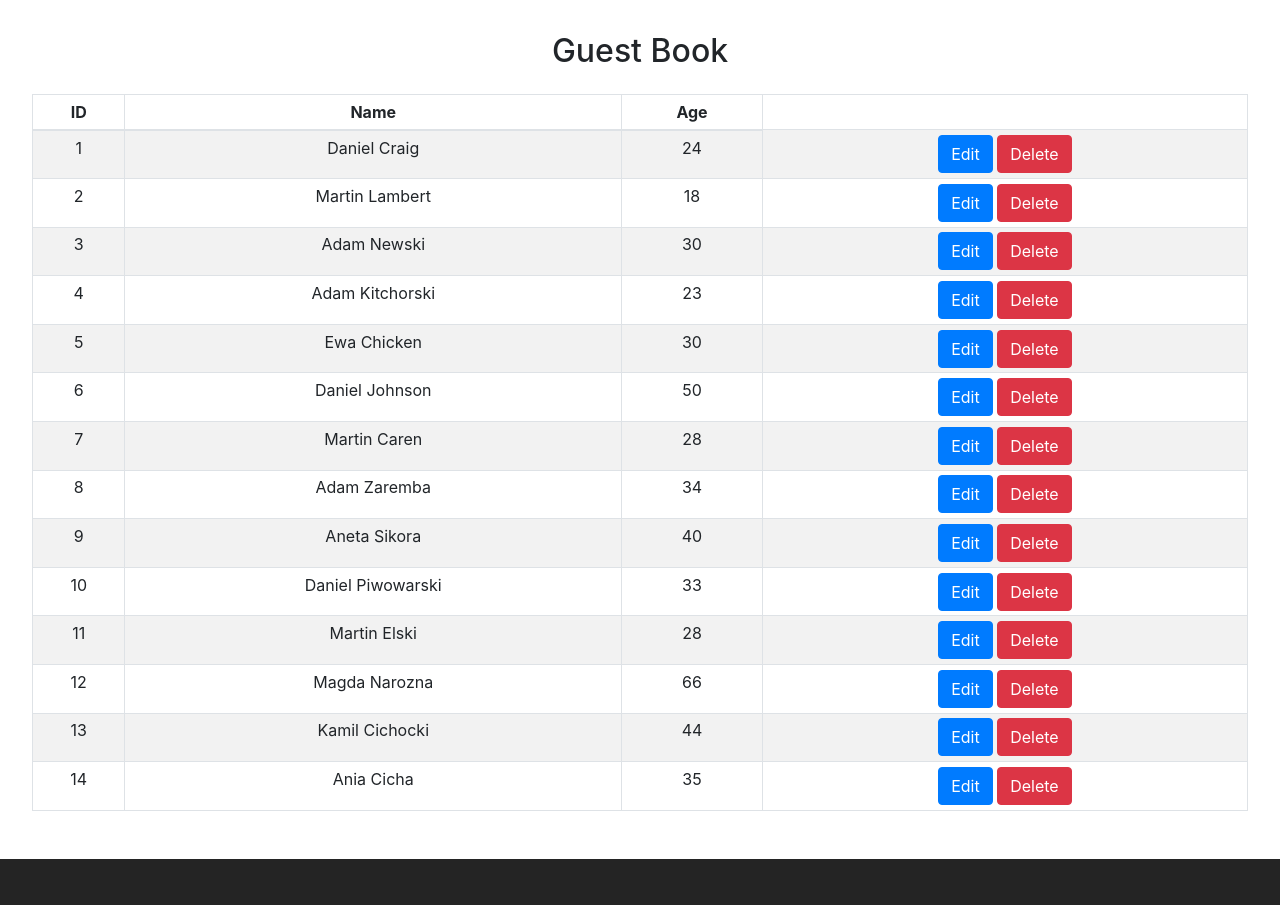
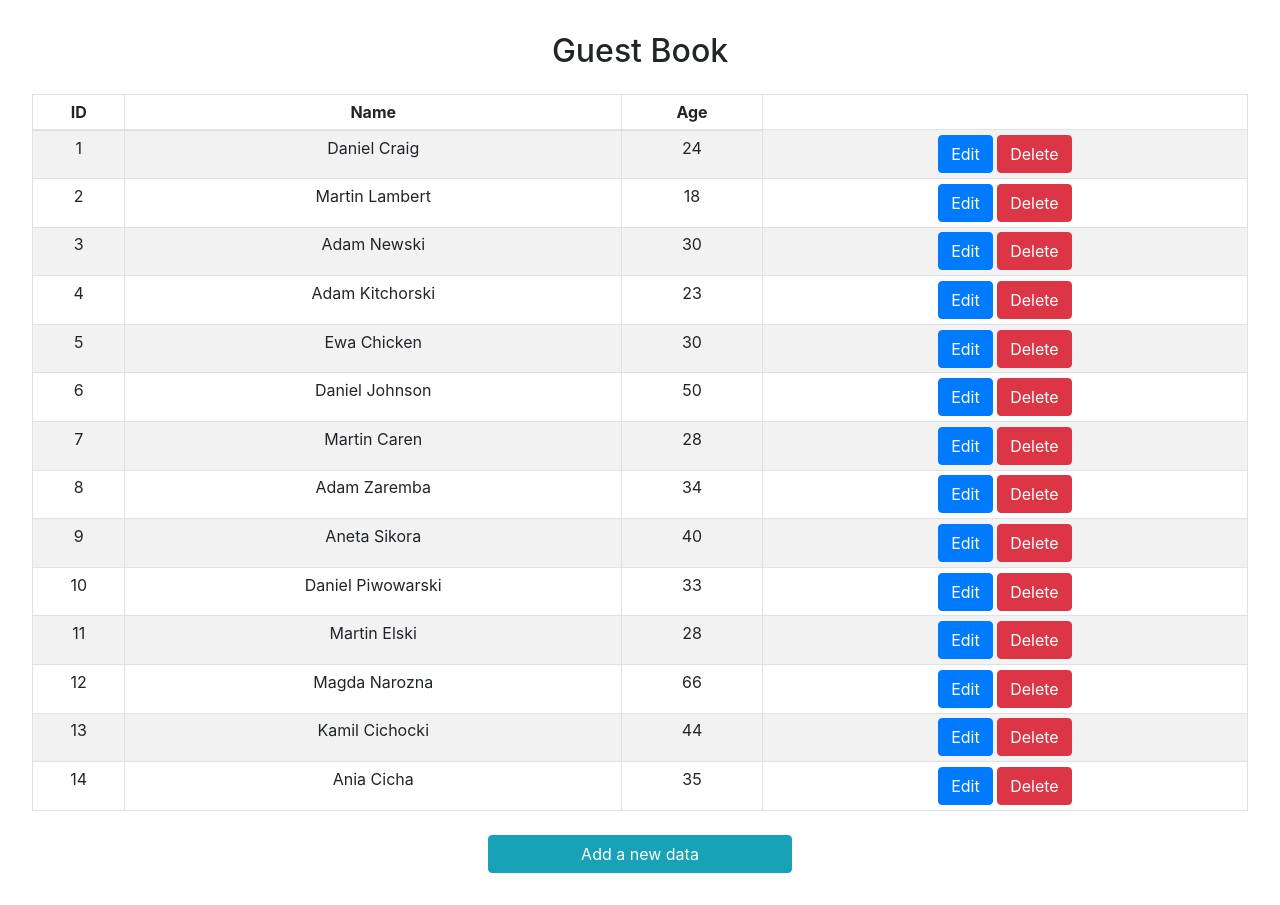
Before and after one commit to goldipl/react-crud-app, a React (Vite) app: page / in a window 1280 px wide. Before the commit the page ends 859 px from the top, so only its background shows below. Built offline with nearby package versions, Linux system fonts and the light colour scheme.

Commit message:
add Add button to home page

```diff
--- a/src/components/Home.jsx
+++ b/src/components/Home.jsx
@@ -63,6 +63,11 @@ const Home = () => {
                     }
                 </tbody>
             </Table>
+            <div className="btn_container">
+                <Link to='/add'>
+                    <Button className="btn btn-info w-25 mt-2">Add a new data</Button>
+                </Link>
+            </div>
         </div>
     )
 }
```
